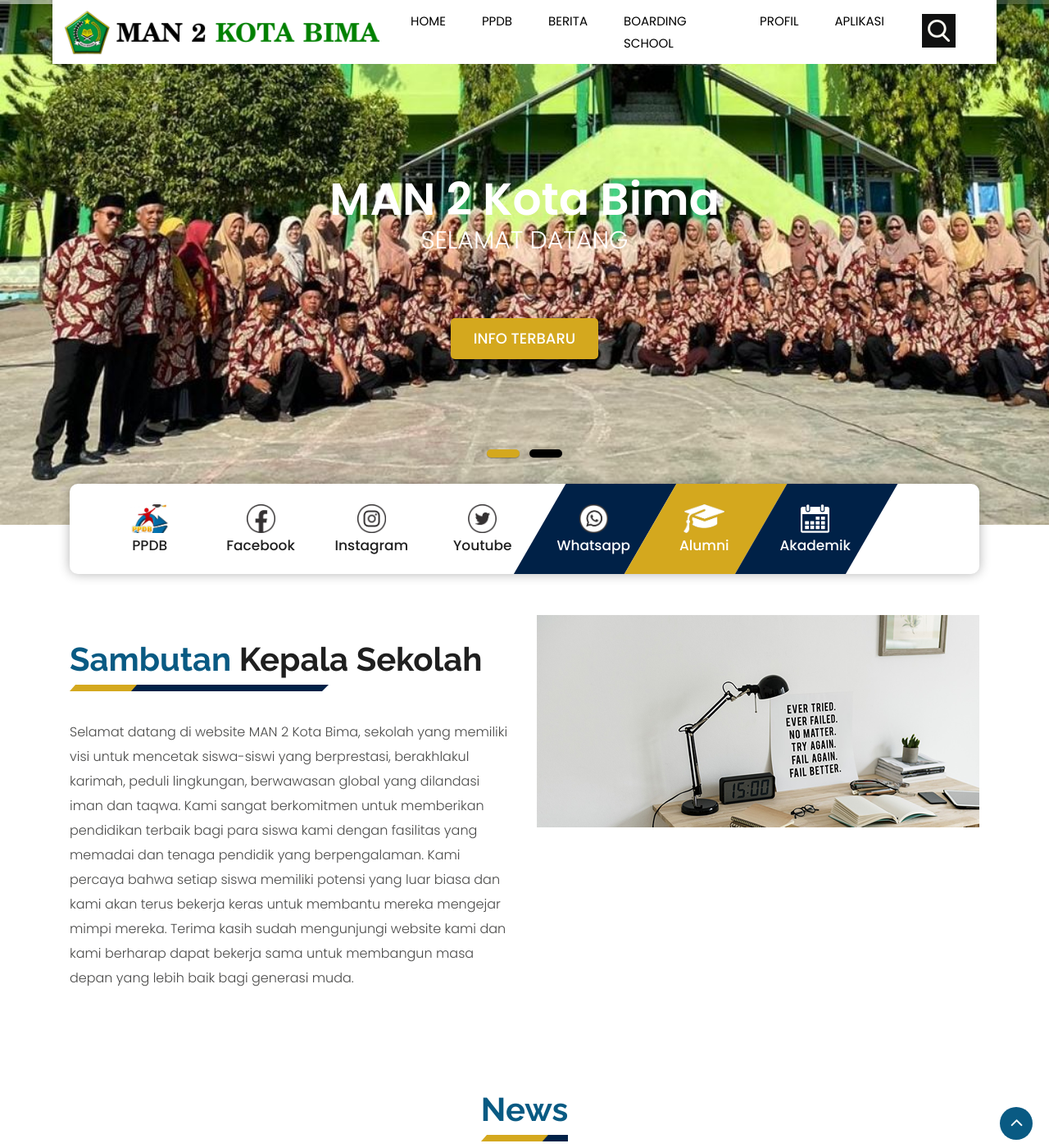
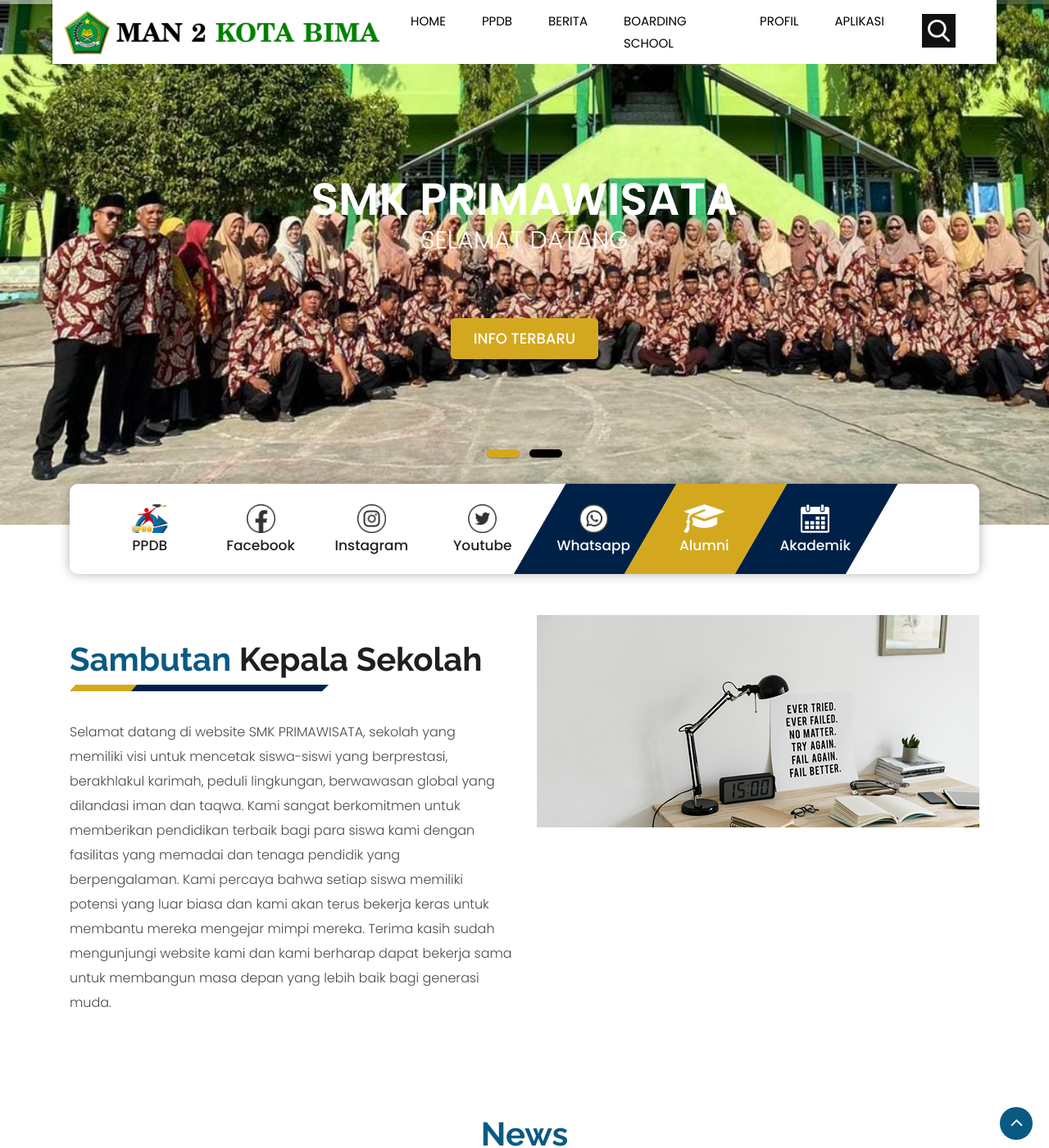
Before and after one commit to yokowasis/website-smkprimawisata.sch.id, a Jekyll site: the page built from index.md, in a window 1280 px wide and 1400 px high. Shown: the whole window at 82% size. Built offline with Jekyll 4.4.1, drawn with Linux system fonts in a browser that asks for light colours; some of the changed text lies outside the part shown.

Commit message:
primawisata

```diff
--- a/_config.yml
+++ b/_config.yml
@@ -1,18 +1,18 @@
-title: MAN 2 Kota Bima
+title: SMK PRIMAWISATA
 author:
-  name: man2kotabima2
-  email: man2kotabima2@gmail.com
+  name: smkprimawisata
+  email: smkprimawisata@gmail.com
 
 # The `>` after `description:` means to ignore line-breaks until next key.
 # If you want to omit the line-break after the end of text, use `>-` instead.
 description: >
-  MAN 2 Kota Bima adalah sekolah Menengah Atas berkualitas
+  SMK PRIMAWISATA adalah sekolah Menengah Atas berkualitas
   dengan fasilitas memadai dan program unggulan,
   dilengkapi dengan tenaga pendidik berpengalaman dan
   metode pembelajaran inovatif.
 
 sambutan: >
-  Selamat datang di website MAN 2 Kota Bima, sekolah yang memiliki visi untuk mencetak
+  Selamat datang di website SMK PRIMAWISATA, sekolah yang memiliki visi untuk mencetak
   siswa-siswi yang berprestasi, berakhlakul karimah, peduli lingkungan, berwawasan global yang dilandasi iman dan taqwa.
   Kami sangat berkomitmen untuk memberikan pendidikan terbaik bagi para siswa kami dengan
   fasilitas yang memadai dan tenaga pendidik yang berpengalaman. Kami percaya bahwa setiap
@@ -25,7 +25,7 @@
 icon: /images/kemenag.png
 
 alamat: Jl. Wolter Monginsidi No. 02, Kel. Sarae, Kec. Rasanae Barat, Kota Bima, NTB
-email: man2kotabima2@gmail.com
+email: smkprimawisata@gmail.com
 phone: "(0374) 42374"
 
 menus:
@@ -67,12 +67,12 @@
 
 
 sliders:
-  - title: MAN 2 Kota Bima
+  - title: SMK PRIMAWISATA
     text: Selamat Datang
     image: /gallery/man2kobi.jpeg
     link: /category/berita
     linktext: INFO TERBARU
-  - title: MAN 2 Kota Bima
+  - title: SMK PRIMAWISATA
     text: Selamat Datang
     image: /gallery/slider.jpg
     link: /category/berita
```
